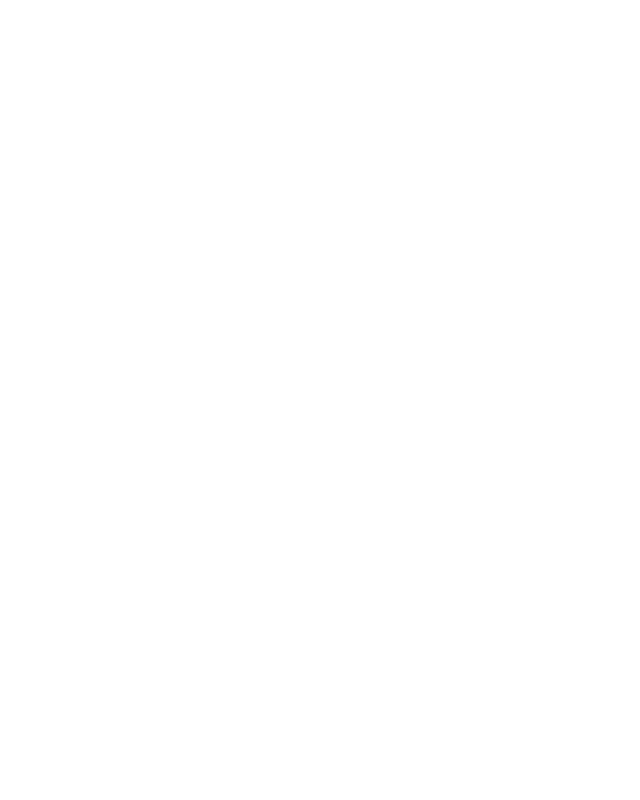
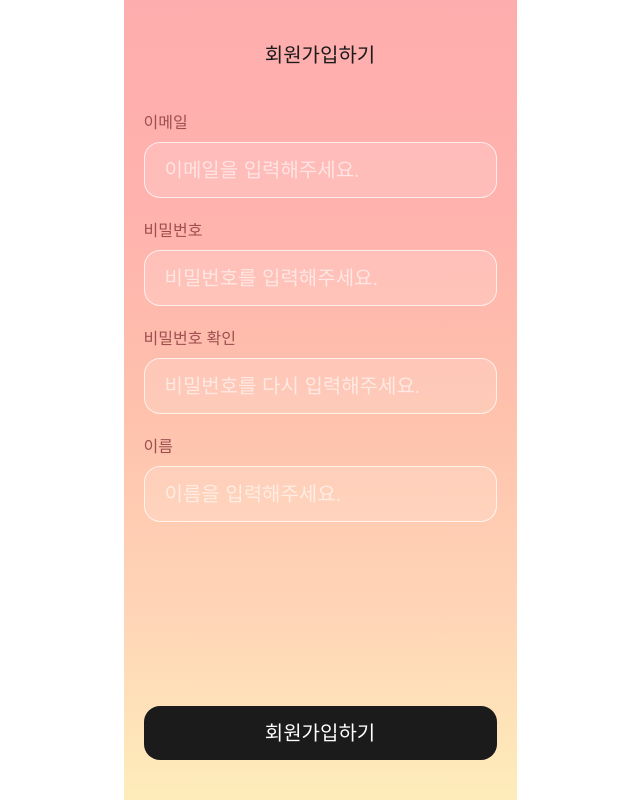
Before and after one commit to taykim01/becoming_zipsa, a Next.js app: page /sign-up in a window 1280 px wide. Shown: the whole page, without its empty margins (320-960 px from the left). Built offline with nearby package versions, Linux system fonts and the light colour scheme; a web font is replaced by a local one.

Commit message:
feat: /sign-up 완료

```diff
--- /dev/null
+++ b/src/app/(pages)/sign-up/components/index.ts
@@ -0,0 +1,7 @@
+import InputSignUp from "./input_sign_up";
+
+const Components = {
+    InputSignUp
+}
+
+export default Components;
--- /dev/null
+++ b/src/app/(pages)/sign-up/components/input_sign_up.tsx
@@ -0,0 +1,70 @@
+"use client"
+
+import Input from "@/lib/input";
+import { useState } from "react";
+import { useRouter } from "next/navigation";
+import Button from "@/lib/button";
+
+export default function InputSignUp() {
+    const router = useRouter()
+    const [signUpData, setSignUpData] = useState({
+        email: "",
+        password: "",
+        passwordCheck: "",
+        name: ""
+    })
+
+    const setEmail = (email: string) => {
+        setSignUpData({ ...signUpData, email })
+    }
+
+    const setPassword = (password: string) => {
+        setSignUpData({ ...signUpData, password })
+    }
+
+    const setPasswordCheck = (passwordCheck: string) => {
+        setSignUpData({ ...signUpData, passwordCheck })
+    }
+
+    const setName = (name: string) => {
+        setSignUpData({ ...signUpData, name })
+    }
+
+    const signUp = () => {
+        router.push("/adopt-cat")
+    }
+
+    return (
+        <div className="relative flex flex-col items-center w-full h-full">
+            <div className="flex flex-col gap-5 w-full items-center h-full">
+                <Input.Text
+                    title="이메일"
+                    placeholder="이메일을 입력해주세요."
+                    onChange={setEmail}
+                    onEnter={signUp}
+                />
+                <Input.Text
+                    title="비밀번호"
+                    placeholder="비밀번호를 입력해주세요."
+                    onChange={setPassword}
+                    onEnter={signUp}
+                />
+                <Input.Text
+                    title="비밀번호 확인"
+                    placeholder="비밀번호를 다시 입력해주세요."
+                    onChange={setPasswordCheck}
+                    onEnter={signUp}
+                />
+                <Input.Text
+                    title="이름"
+                    placeholder="이름을 입력해주세요."
+                    onChange={setName}
+                    onEnter={signUp}
+                />
+            </div>
+            <div className="absolute bottom-0 w-full">
+                <Button.Default onClick={signUp}>회원가입하기</Button.Default>
+            </div>
+        </div>
+    )
+}
--- a/src/app/(pages)/sign-up/page.tsx
+++ b/src/app/(pages)/sign-up/page.tsx
@@ -1,5 +1,12 @@
+import Container from "@/lib/container";
+import Components from "./components";
+
 export default function Page() {
     return (
-        <></>
+        <Container.Main headerTitle="회원가입하기">
+            <div className="flex-grow">
+                <Components.InputSignUp />
+            </div>
+        </Container.Main>
     )
 }
--- a/src/lib/button/types/default.tsx
+++ b/src/lib/button/types/default.tsx
@@ -9,7 +9,7 @@
                 flex items-center justify-center
                 bg-black text-white rounded-2xl
                 cursor-pointer overflow-hidden font-ohsquare
-                text-r20 p-5 w-full`}
+                text-r20 px-5 py-3 w-full`}
             style={{ maxWidth: 353 }}
         >
             {props.children}
--- a/src/lib/container/components/header.tsx
+++ b/src/lib/container/components/header.tsx
@@ -33,19 +33,21 @@
 }
 
 export default function Header(props: {
-    children: ReactNode
+    children: ReactNode,
+    badge?: boolean,
+    back?: boolean
 }) {
     const router = useRouter()
     return (
-        <header className="flex justify-between py-4">
+        <header className="flex justify-between py-10">
             <div className="flex justify-start flex-1">
-                <BackButton onClick={() => history.back()} />
+                {props.back && <BackButton onClick={() => history.back()} />}
             </div>
             <div className="flex justify-center flex-1">
                 <div className="text-black font-ohsquare text-r20">{props.children}</div>
             </div>
             <div className="flex justify-end flex-1">
-                <BadgeButton onClick={() => router.push("/my-cat/badge")} />
+                {props.badge && <BadgeButton onClick={() => router.push("/my-cat/badge")} />}
             </div>
         </header>
     )
--- a/src/lib/container/components/main.tsx
+++ b/src/lib/container/components/main.tsx
@@ -6,7 +6,7 @@
     headerTitle: string
 }){
     return (
-        <div className={`h-screen w-screen px-5 bg-gradient-1 pb-10`} style={{ maxWidth: 393, margin: "0 auto" }}>
+        <div className={`flex flex-col h-screen w-screen px-5 bg-gradient-1 pb-10`} style={{ maxWidth: 393, margin: "0 auto" }}>
             <Header>{props.headerTitle}</Header>
             {props.children}
         </div>
--- a/src/lib/input/types/multi_select.tsx
+++ b/src/lib/input/types/multi_select.tsx
@@ -21,7 +21,7 @@
                 {props.items.map((item, i) => (
                     <div
                         key={i}
-                        className="p-5 flex-grow text-center border border-white-72 bg-white-15 rounded-2xl w-full font-fs-l text-white text-l20 focus:outline-none"
+                        className="px-5 py-3 flex-grow text-center border border-white-72 bg-white-15 rounded-2xl w-full font-fs-l text-white text-l20 focus:outline-none"
                         onClick={() => handleSelect(item)}
                     >
                         {item}
--- a/src/lib/input/types/text.tsx
+++ b/src/lib/input/types/text.tsx
@@ -28,7 +28,7 @@
         >
             <input
                 type={props.type || "text"}
-                className="p-5 border border-white-72 bg-white-15 rounded-2xl w-full font-fs-l text-white text-l20 focus:outline-none placeholder-white-60"
+                className="px-5 py-3 border border-white-72 bg-white-15 rounded-2xl w-full font-fs-l text-white text-l20 focus:outline-none placeholder-white-60"
                 onChange={handleChange}
                 onKeyDown={handleEnter}
                 placeholder={props.placeholder || ""}
```
